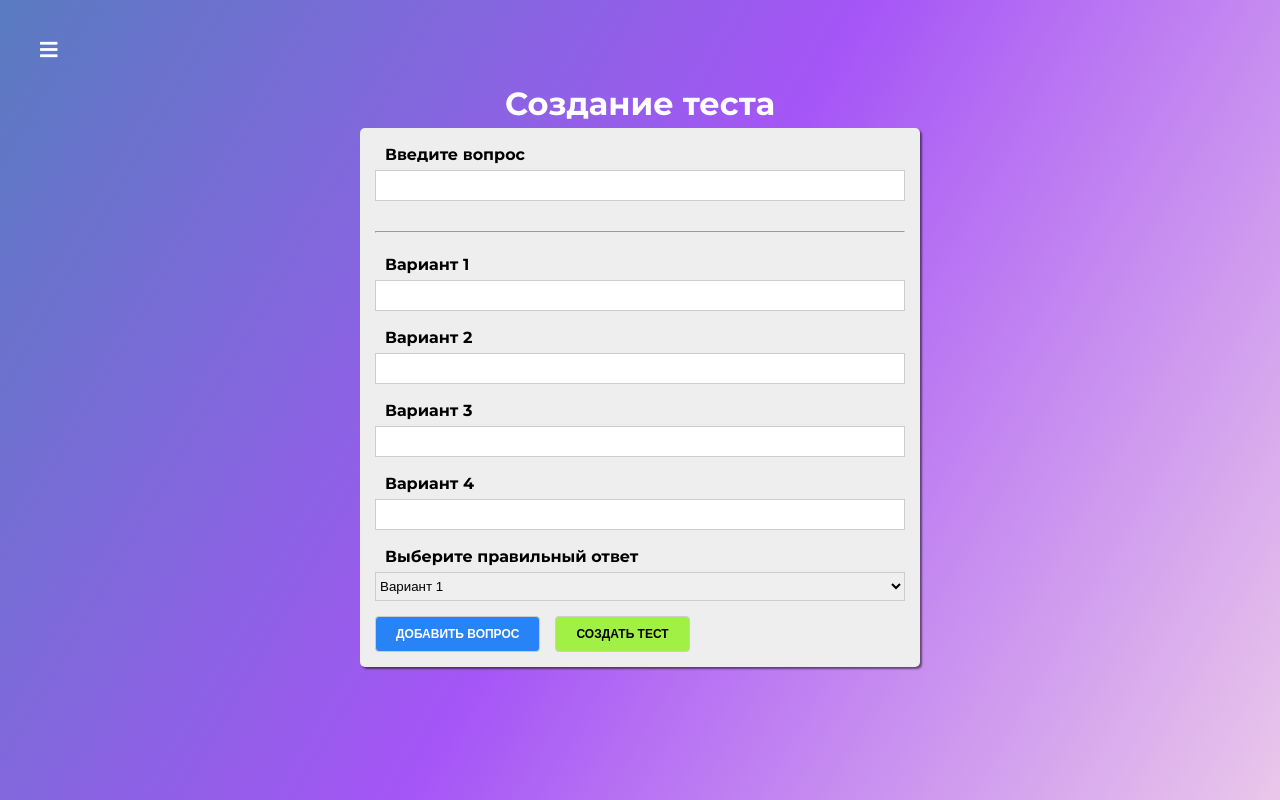
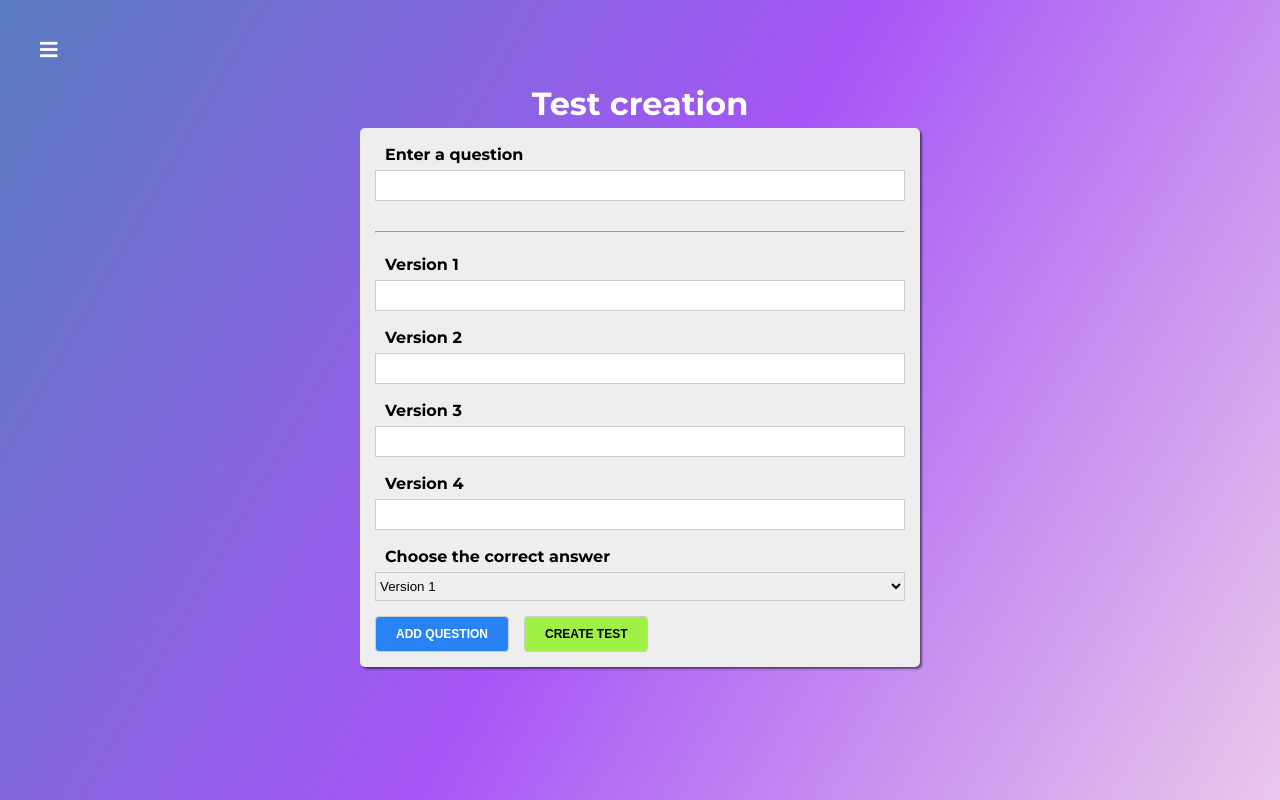
Before and after one commit to Pa-Edem/quiz, a React (Create React App) app: page /quiz-creator in a window 1280 px wide. Built offline with nearby package versions, Linux system fonts and the light colour scheme.

Commit message:
changed lang

```diff
--- a/src/components/FinishedQuiz/FinishedQuiz.js
+++ b/src/components/FinishedQuiz/FinishedQuiz.js
@@ -33,15 +33,15 @@ const FinishedQuiz = props => {
 			</ul>
 
 			<p>
-				Правильно {successCount} из {props.quiz.length}
+				Right {successCount} from {props.quiz.length}
 			</p>
 
 			<div>
 				<Button onClick={props.onRetry} type="primary">
-					Повторить
+					Repeat
 				</Button>
 				<Link to="/">
-					<Button type="success">Перейти в список тестов</Button>
+					<Button type="success">Go to the test list</Button>
 				</Link>
 			</div>
 		</div>
--- a/src/components/Navigation/Drawer/Drawer.js
+++ b/src/components/Navigation/Drawer/Drawer.js
@@ -4,9 +4,9 @@ import { NavLink } from 'react-router-dom';
 import Backdrop from '../../UI/Backdrop/Backdrop';
 
 const links = [
-	{ to: '/', label: 'Список', exact: true },
-	{ to: '/auth', label: 'Авторизация', exact: false },
-	{ to: '/quiz-creator', label: 'Создать тест', exact: false },
+	{ to: '/', label: 'Test list', exact: true },
+	{ to: '/auth', label: 'Authorization', exact: false },
+	{ to: '/quiz-creator', label: 'Create test', exact: false },
 ];
 
 class Drawer extends Component {
--- a/src/components/UI/Input/Input.js
+++ b/src/components/UI/Input/Input.js
@@ -24,7 +24,7 @@ const Input = props => {
 				onChange={props.onChange}
 			/>
 			{isInvalid(props) ? (
-				<span>{props.errorMessage || 'Введите верное значение'}</span>
+				<span>{props.errorMessage || 'Enter the correct value'}</span>
 			) : null}
 		</div>
 	);
--- a/src/containers/Auth/Auth.js
+++ b/src/containers/Auth/Auth.js
@@ -15,7 +15,7 @@ export default class Auth extends Component {
 				value: '',
 				type: 'email',
 				label: 'Email',
-				errorMessage: 'Введите корректный email',
+				errorMessage: 'Please enter a valid email',
 				valid: false,
 				touched: false,
 				validation: {
@@ -26,8 +26,8 @@ export default class Auth extends Component {
 			password: {
 				value: '',
 				type: 'password',
-				label: 'Пароль',
-				errorMessage: 'Введите корректный пароль',
+				label: 'Password',
+				errorMessage: 'Please enter a valid password',
 				valid: false,
 				touched: false,
 				validation: {
@@ -138,7 +138,7 @@ export default class Auth extends Component {
 		return (
 			<div className="Auth">
 				<div>
-					<h1>Авторизация</h1>
+					<h1>Authorization</h1>
 
 					<form onSubmit={this.submitHandler}>
 						{this.renderInputs()}
@@ -147,14 +147,14 @@ export default class Auth extends Component {
 							type="success"
 							onClick={this.loginHandler}
 							disabled={!this.state.isFormValid}>
-							Войти
+							Log in
 						</Button>
 
 						<Button
 							type="primary"
 							onClick={this.registerHandler}
 							disabled={!this.state.isFormValid}>
-							Зарегистрироваться
+							Sign up
 						</Button>
 					</form>
 				</div>
--- a/src/containers/Quiz/Quiz.js
+++ b/src/containers/Quiz/Quiz.js
@@ -90,7 +90,7 @@ export default class Quiz extends Component {
 		return (
 			<div className="Quiz">
 				<div>
-					<h1>Ответьте на все вопросы</h1>
+					<h1>Answer all questions</h1>
 
 					{this.state.loading ? (
 						<Loader />
--- a/src/containers/QuizCreator/QuizCreator.js
+++ b/src/containers/QuizCreator/QuizCreator.js
@@ -16,8 +16,8 @@ import Select from '../../components/UI/Select/Select';
 function createOptionControl(number) {
 	return createControl(
 		{
-			label: `Вариант ${number}`,
-			errorMessage: 'Значение не может быть пустым',
+			label: `Version ${number}`,
+			errorMessage: 'Value cannot be empty',
 			id: number,
 		},
 		{
@@ -30,8 +30,8 @@ function createFormControl() {
 	return {
 		question: createControl(
 			{
-				label: 'Введите вопрос',
-				errorMessage: 'Вопрос не может быть пустым',
+				label: 'Enter a question',
+				errorMessage: 'The question cannot be empty',
 			},
 			{
 				required: true,
@@ -152,14 +152,14 @@ export default class QuizCreator extends Component {
 	render() {
 		const select = (
 			<Select
-				label="Выберите правильный ответ"
+				label="Choose the correct answer"
 				value={this.state.rightAnswerId}
 				onChange={this.selectChangeHandler}
 				options={[
-					{ text: 'Вариант 1', value: 1 },
-					{ text: 'Вариант 2', value: 2 },
-					{ text: 'Вариант 3', value: 3 },
-					{ text: 'Вариант 4', value: 4 },
+					{ text: 'Version 1', value: 1 },
+					{ text: 'Version 2', value: 2 },
+					{ text: 'Version 3', value: 3 },
+					{ text: 'Version 4', value: 4 },
 				]}
 			/>
 		);
@@ -167,7 +167,7 @@ export default class QuizCreator extends Component {
 		return (
 			<div className="QuizCreator">
 				<div>
-					<h1>Создание теста</h1>
+					<h1>Test creation</h1>
 
 					<form onSubmit={this.submitHandler}>
 						{this.renderControls()}
@@ -178,13 +178,13 @@ export default class QuizCreator extends Component {
 							type="primary"
 							onClick={this.addQuestionHandler}
 							disabled={!this.state.isFormValid}>
-							Добавить вопрос
+							Add Question
 						</Button>
 						<Button
 							type="success"
 							onClick={this.createQuizHandler}
 							disabled={this.state.quiz.length === 0}>
-							Создать тест
+							Create test
 						</Button>
 					</form>
 				</div>
--- a/src/containers/QuizList/QuizList.js
+++ b/src/containers/QuizList/QuizList.js
@@ -29,7 +29,7 @@ export default class QuizList extends Component {
 			Object.keys(response.data).forEach((key, index) => {
 				quizes.push({
 					id: key,
-					name: `Test №${index + 1}`,
+					name: `Test № ${index + 1}`,
 				});
 			});
 			this.setState({ quizes, loading: false });
```
